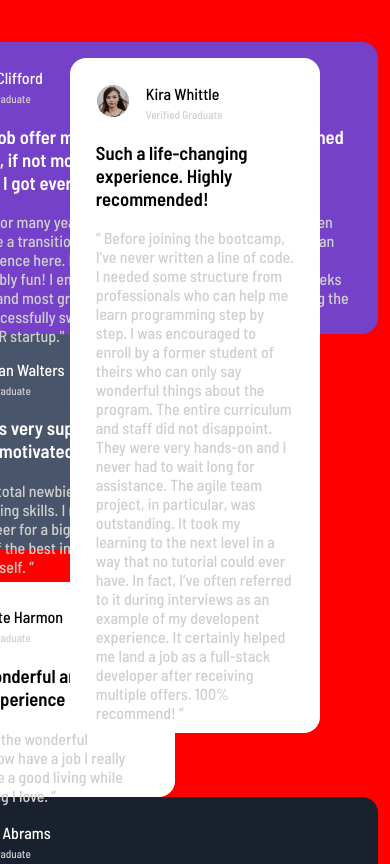
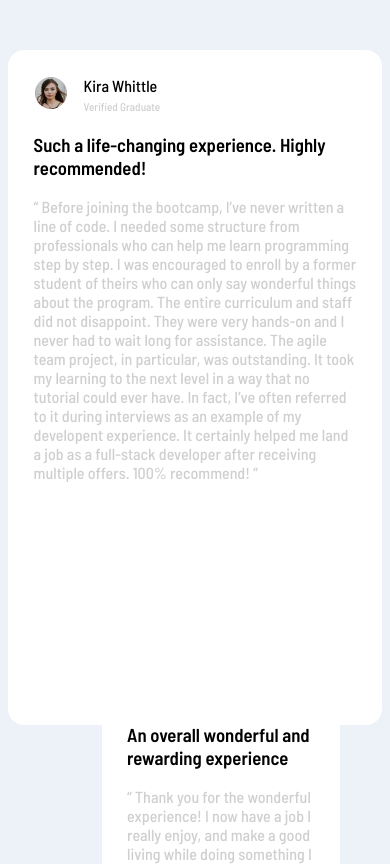
Before and after one commit to prathamesh-mathapati/fron-tend-mentor-project, a plain HTML site: page index.html in a window 390 px wide. Shown: the top 864 px of the page. Drawn offline with Linux system fonts and the light colour scheme.

Commit message:
Update media.css

```diff
--- a/media.css
+++ b/media.css
@@ -1,43 +1,11 @@
-@media (max-width: 1440px) {
-  .cotainer {
-    gap: 1rem;
-  }
+@media (max-width: 830px) {
   .mentor {
-    width: 28rem;
-    height: 18.5vh;
-  }
-  .main-cotainer {
-    width: 67%;
+    width: 100%;
   }
   .mentorX {
-    width: 15.3rem;
-    height: 19.5vh;
+    width: 100%;
+  }
+  .mentor-5 {
+    width: 100%;
   }
 }
-
-@media (max-width: 1261px) {
-  .main-cotainer {
-    width: 75%;
-  }
-}
-
-@media (max-width: 1112px) {
-  body {
-    background-color: red;
-  }
-  .main-cotainer {
-    width: 31%;
-  }
-  .cotainer {
-    display: flex;
-    flex-direction: column;
-    flex-wrap: wrap;
-  }
-  .mentor {
-    height: 28.5vh;
-  }
-
-  /* .main-cotainer {
-    width: 75%;
-  } */
-}
```
